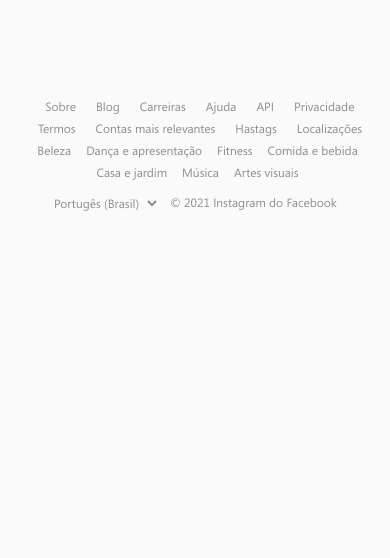
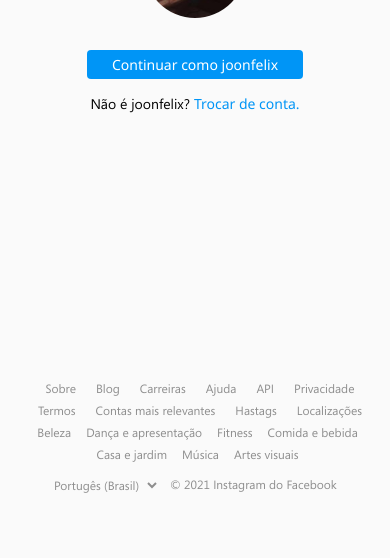
Before and after one commit to JonatasFelix/login-instagram, a plain HTML site: page index.html in a window 390 px wide. Shown: the part 355-913 px from the top of the page. Before the commit the page ends 844 px from the top, so only its background shows below. Drawn offline with Linux system fonts and the light colour scheme; files whose address does not match are found by name.

Commit message:
Alteração no Max Width 450px (Foi removido o height do .instagram-wrap do stylelogado)

```diff
--- a/css/stylelogado.css
+++ b/css/stylelogado.css
@@ -237,7 +237,6 @@ body {
 
   .instagram-wrap {
       margin-top: 0;
-      height: 425px;
   }
 
   .instagram-login {
```
